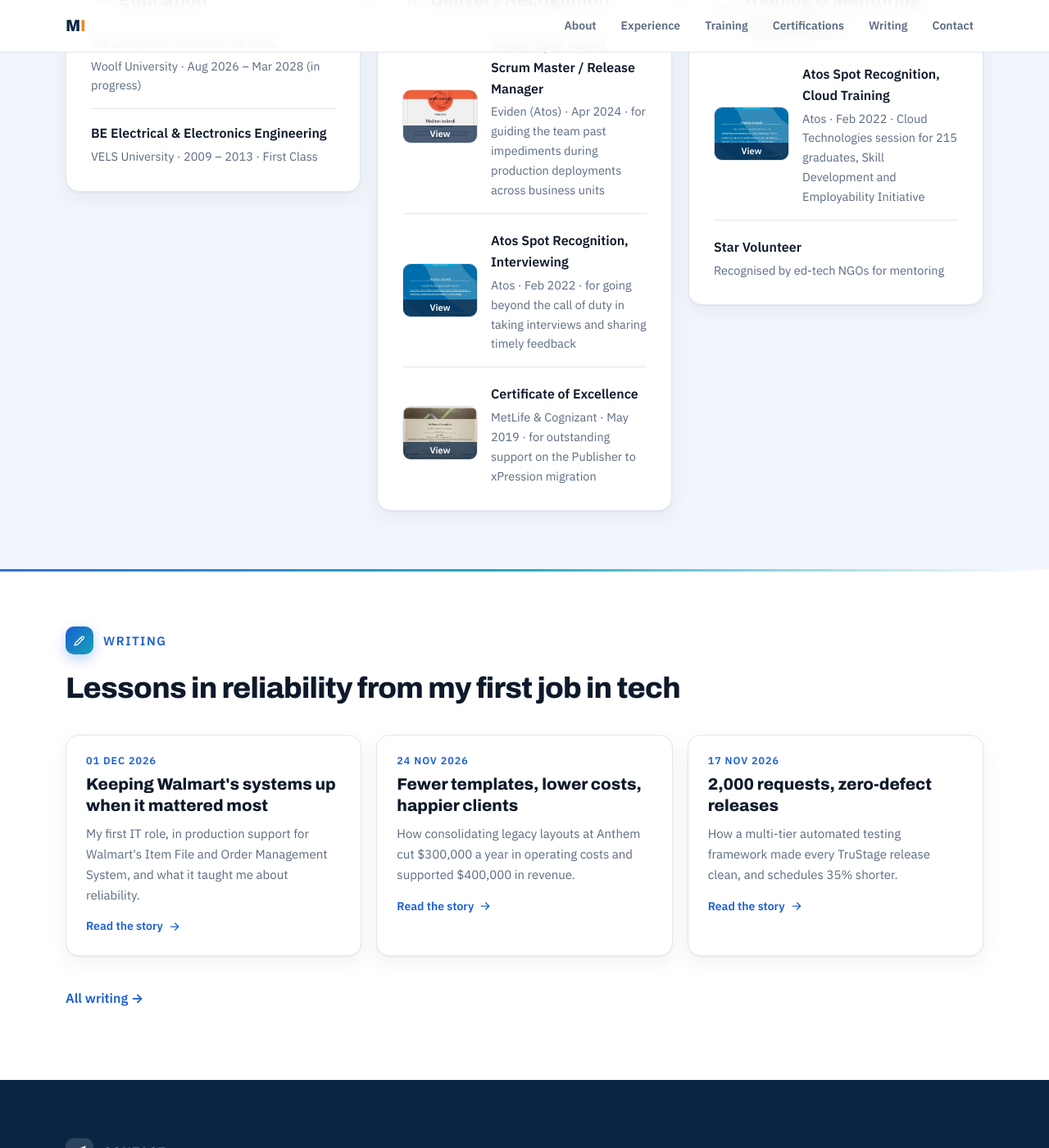
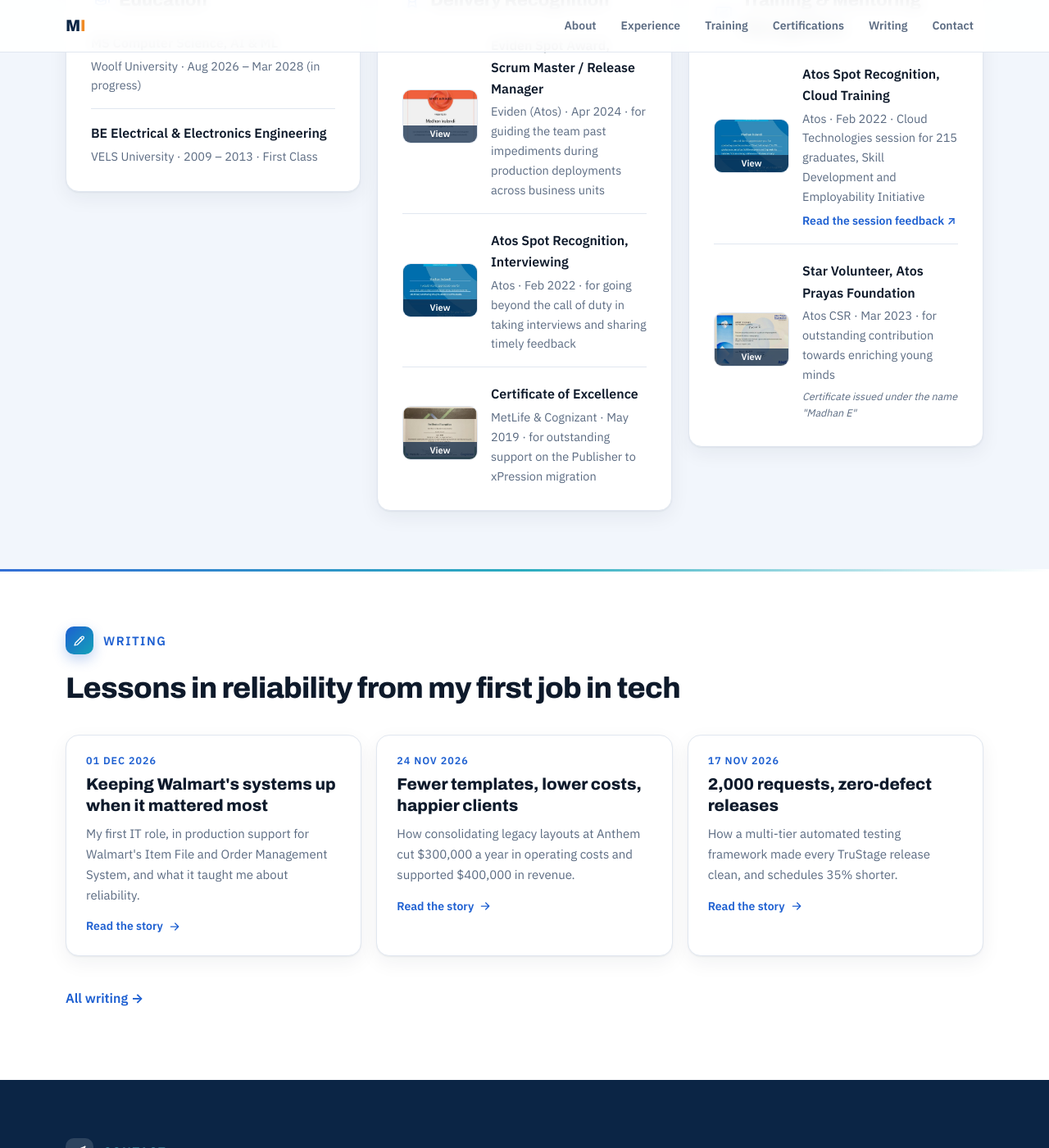
Before and after one commit to Madhan-I/Madhan-I.github.io, a Jekyll site: the page built from index.html, in a window 1280 px wide and 1400 px high, scrolled down 9122 px. Shown: the whole window at 82% size. Built offline with Jekyll 4.4.1, drawn with Linux system fonts in a browser that asks for light colours.

Commit message:
Add redacted session feedback and Star Volunteer certificate (Mar 2023)
Co-Authored-By: Claude Opus 5.5 <noreply@anthropic.com>
Claude-Session: https://claude.ai/code/session_01MFRrTt7LBDdX57m85KHNGp

```diff
--- a/_data/profile.yml
+++ b/_data/profile.yml
@@ -478,8 +478,12 @@ award_groups:
       - title: Atos Spot Recognition, Cloud Training
         detail: Atos · Feb 2022 · Cloud Technologies session for 215 graduates, Skill Development and Employability Initiative
         image: award-cloud-training.jpg
-      - title: Star Volunteer
-        detail: Recognised by ed-tech NGOs for mentoring
+        extra_image: award-cloud-feedback.jpg
+        extra_label: Read the session feedback
+      - title: Star Volunteer, Atos Prayas Foundation
+        detail: Atos CSR · Mar 2023 · for outstanding contribution towards enriching young minds
+        image: award-star-volunteer.jpg
+        note: Certificate issued under the name "Madhan E"
 
 contact_title: Have a programme that needs to
 contact_highlight: ship?
--- a/assets/css/style.css
+++ b/assets/css/style.css
@@ -349,3 +349,7 @@ button { font-family: var(--body); }
 .tone-navy .label .ic { background: rgba(255, 255, 255, .14); box-shadow: none; }
 /* sector text and Current tag line up with the text inside the date pill */
 @media (min-width: 761px) { .job-side .sector, .job-side .now-tag { margin-left: 11px; } }
+
+.abody .extra { display: inline-block; margin-top: 6px; font-weight: 600; font-size: 14px; text-decoration: none; }
+.abody .extra:hover { text-decoration: underline; }
+.abody .anote { display: block; margin-top: 4px; font-size: 12.5px; color: var(--muted); font-style: italic; }
--- a/index.html
+++ b/index.html
@@ -145,7 +145,7 @@ layout: default
       {% for g in p.award_groups %}
       <div class="panel reveal">
         <h3><svg class="ic" aria-hidden="true"><use href="#i-{{ g.icon | default: 'award' }}"/></svg>{{ g.group }}</h3>
-        <ul class="rows">{% for a in g.items %}<li class="award{% if a.image %} has-image{% endif %}">{% if a.image %}<a class="thumb" href="{{ '/assets/badges/' | append: a.image | relative_url }}" data-lightbox data-caption="{{ a.title }}"><img src="{{ '/assets/badges/' | append: a.image | relative_url }}" alt="{{ a.title }} certificate" loading="lazy" width="96" height="96"><span class="zoom">View</span></a>{% endif %}<span class="abody"><b>{{ a.title }}</b><span>{{ a.detail }}</span></span></li>{% endfor %}</ul>
+        <ul class="rows">{% for a in g.items %}<li class="award{% if a.image %} has-image{% endif %}">{% if a.image %}<a class="thumb" href="{{ '/assets/badges/' | append: a.image | relative_url }}" data-lightbox data-caption="{{ a.title }}"><img src="{{ '/assets/badges/' | append: a.image | relative_url }}" alt="{{ a.title }} certificate" loading="lazy" width="96" height="96"><span class="zoom">View</span></a>{% endif %}<span class="abody"><b>{{ a.title }}</b><span>{{ a.detail }}</span>{% if a.extra_image %}<a class="extra" href="{{ '/assets/badges/' | append: a.extra_image | relative_url }}" data-lightbox data-caption="{{ a.title }}: session feedback">{{ a.extra_label }} ↗</a>{% endif %}{% if a.note %}<small class="anote">{{ a.note }}</small>{% endif %}</span></li>{% endfor %}</ul>
       </div>
       {% endfor %}
     </div>
```
Also changed, not shown: assets/badges/award-cloud-feedback.jpg (added), assets/badges/award-star-volunteer.jpg (added).
